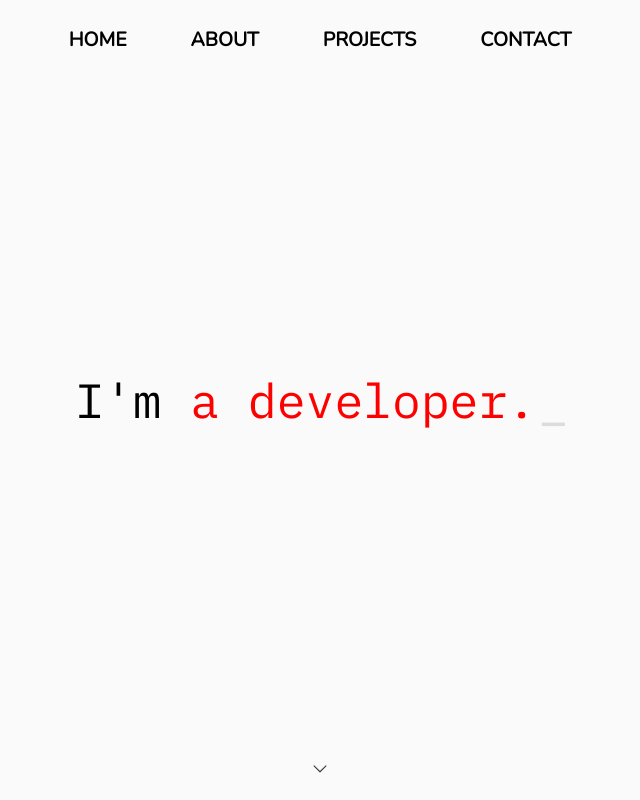
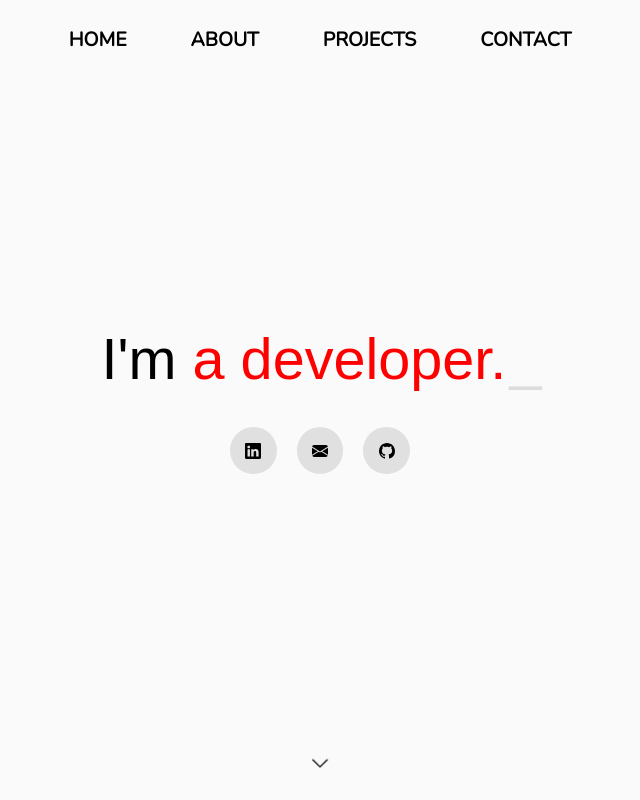
Before and after one commit to rohanshah35/rohanshah35.github.io, a React (Create React App) app: page / in a window 1280 px wide. Shown: the top 800 px of the page, without its empty margins (320-960 px from the left). Built offline with nearby package versions, Linux system fonts and the light colour scheme.

Commit message:
new home buttons + some changes

```diff
--- a/src/components/Navbar.css
+++ b/src/components/Navbar.css
@@ -6,7 +6,7 @@
 
 body {
     font-family: 'Nunito', sans-serif;
-    font-size: small;
+    font-size: 13px;
     margin: 0;
 }
 
--- a/src/sections/About.css
+++ b/src/sections/About.css
@@ -1,4 +1,5 @@
 .about {
+  background-color: #FAFAFA;
   flex: 1;
   display: flex;
   justify-content: center;
--- a/src/sections/Contact.css
+++ b/src/sections/Contact.css
@@ -1,4 +1,5 @@
 .contact {
+  background-color: #FAFAFA;
   flex: 1;
   display: flex;
   justify-content: center;
--- a/src/sections/Home.css
+++ b/src/sections/Home.css
@@ -1,40 +1,70 @@
-@import url('https://fonts.googleapis.com/css2?family=IBM+Plex+Mono');
-
 .home {
+  background-color: #FAFAFA;
   animation: fade-in 4s;
-  flex: 1;
   display: flex;
+  flex-direction: column;
   justify-content: center;
   align-items: center;
   text-align: center;
   padding: 20px;
   min-height: 100vh;
+  position: relative; /* Added this */
 }
 
 .home div {
   font-family: 'IBM Plex Mono', sans-serif;
 }
 
-.scroll-button {
+.down-about-container {
+  position: absolute; /* Changed to absolute positioning */
+  bottom: 1.75vw; /* Adjusted bottom position */
+  left: 50%;
+  transform: translateX(-50%);
+  animation: initial-fade-in 3s;
+}
+
+.down-about {
   color: black;
   background: none;
   border: none;
   cursor: pointer;
-  position: absolute;
-  bottom: 1.5vw;
-  left: 50%;
-  transform: translateX(-50%);
   animation: bounce 1.5s infinite ease-in-out;
   transition: transform 0.3s ease-out;
 }
 
-.scroll-button svg {
-  width: 1.25vw;
+.down-about svg {
+  width: 1.5vw;
   height: auto;
 }
 
+.icon-buttons {
+  animation: fade-in 3s;
+  display: flex;
+  justify-content: center;
+  margin-top: 35px;
+}
+
+.icon-button {
+  background-color: #e0e0e0;
+  border: none;
+  border-radius: 50%;
+  margin: 0 10px;
+  padding: 1.2vw;
+  font-size: 1.25vw;
+  display: flex;
+  align-items: center;
+  justify-content: center;
+  transition: background-color 0.3s;
+}
+
+.icon-button:hover {
+  animation: none;
+  transform: scale(1.3);
+  box-shadow: 0 8px 16px rgba(0, 0, 0, 0.3);
+}
+
 @media (max-width: 1100px) {
-  .scroll-button svg {
+  .down-about svg {
     width: 4vw;
     height: auto;
   }
@@ -51,16 +81,16 @@
 
 @keyframes bounce {
   0%, 100% {
-    transform: translate(-50%, 0);
+    transform: translate(0, 0);
   }
   50% {
-    transform: translate(-50%, -10px);
+    transform: translate(0, -10px);
   }
 }
 
-.scroll-button:hover {
+.down-about:hover {
   animation: none;
-  transform: translate(-50%, 0) !important;
+  transform: scale(1.3) !important;
   color: gray;
 }
 
@@ -72,7 +102,3 @@
     opacity: 1;
   }
 }
-
-.scroll-button-container {
-  animation: initial-fade-in 3s;
-}
--- a/src/sections/Home.js
+++ b/src/sections/Home.js
@@ -1,7 +1,7 @@
 import React from 'react';
 import './Home.css';
 import { Cursor, useTypewriter } from 'react-simple-typewriter';
-import { ChevronDown } from 'react-bootstrap-icons';
+import { ChevronDown, Linkedin, EnvelopeFill, Github } from 'react-bootstrap-icons';
 
 const Home = () => {
   const [text] = useTypewriter({
@@ -9,7 +9,7 @@ const Home = () => {
     typeSpeed: 120,
     deleteSpeed: 120,
     loop: {}
-  })
+  });
 
   const scrollToAbout = () => {
     document.getElementById('about').scrollIntoView({ behavior: 'smooth' });
@@ -17,19 +17,27 @@ const Home = () => {
 
   return (
     <div id="home" className="home">
-      <div style={{ color: "black", fontSize: "3.75vw" }}>
+      <div style={{ color: "black", fontSize: "4.5vw" }}>
         I'm&nbsp;
         <span style={{ color: "red", fontWeight: "normal" }}>
           {text}
         </span>
         <Cursor cursorStyle='_' />
       </div>
-      <div class="scroll-button-container">
-        <button className="scroll-button" onClick={scrollToAbout}>
-          <ChevronDown/>
+
+      <div className="icon-buttons-container">
+        <div className="icon-buttons">
+          <a href="https://www.linkedin.com/in/rohanshah2/" rel="noopener noreferrer" target="_blank" className="icon-button" style={{ color: 'black' }}><Linkedin /></a>
+          <a href="mailto:rohanshahsf@gmail.com?Subject=Hello%20world!" rel="noopener noreferrer" target="_blank" className="icon-button" style={{ color: 'black' }}><EnvelopeFill /></a>
+          <a href="https://github.com/rohanshah35" rel="noopener noreferrer" target="_blank" className="icon-button" style={{ color: 'black' }}><Github /></a>
+        </div>
+      </div>
+
+      <div className="down-about-container">
+        <button className="down-about" onClick={scrollToAbout}>
+          <ChevronDown />
         </button>
       </div>
-
     </div>
   );
 };
--- a/src/sections/Projects.css
+++ b/src/sections/Projects.css
@@ -1,4 +1,5 @@
 .projects {
+  background-color: #FAFAFA;
   flex: 1;
   display: flex;
   justify-content: center;
```
Also changed, not shown: src/sections/About.js (line endings or trailing spaces).
